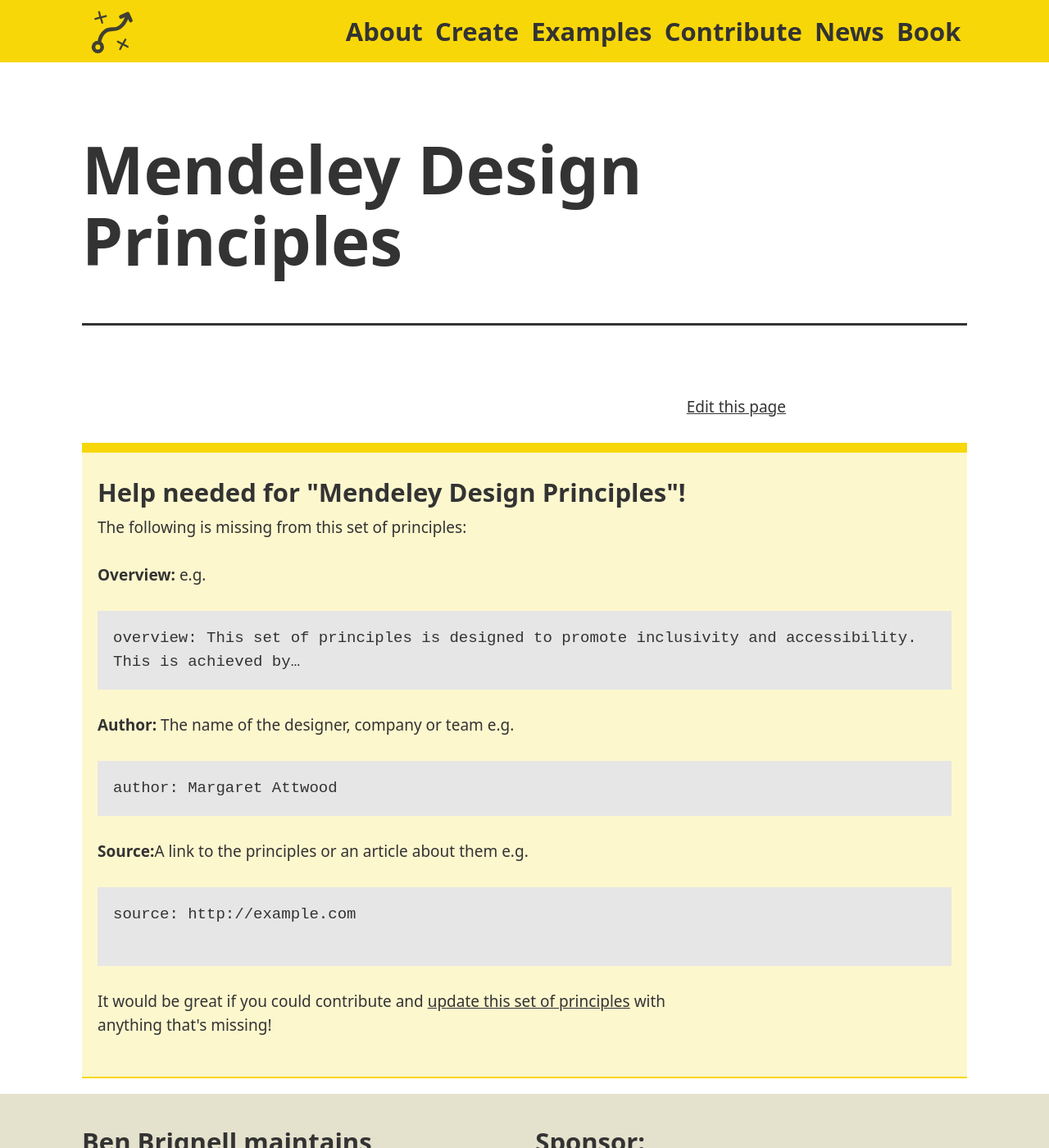
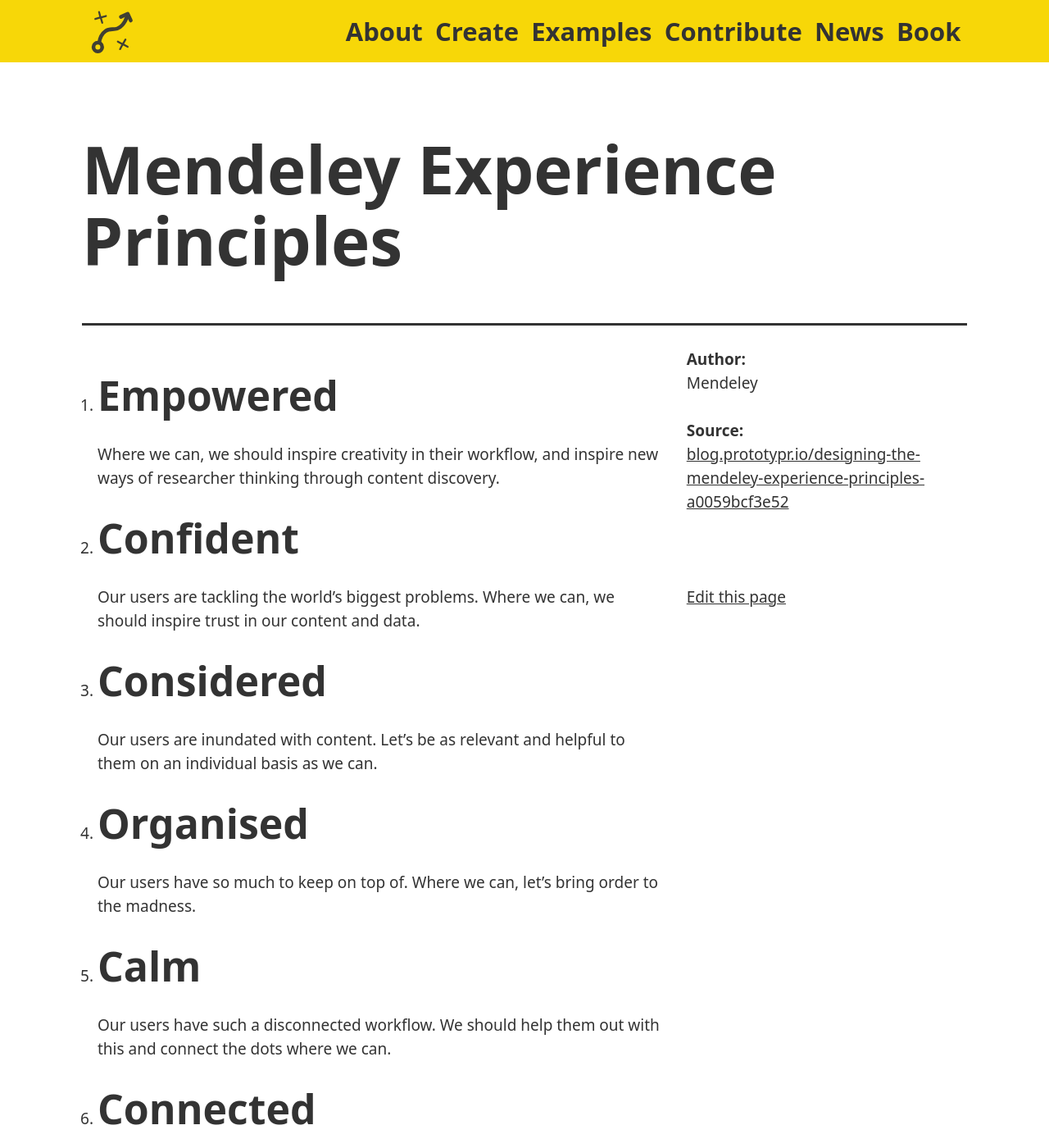
Before and after one commit to benbrignell/principles.design, a Jekyll site: the page built from _examples/mendeley-design-principles.md, in a window 1280 px wide and 1400 px high. Shown: the whole window at 82% size. Built offline with Jekyll 4.4.1, drawn with Linux system fonts in a browser that asks for light colours; some of the changed text lies outside the part shown.

Commit message:
fixed indenting and front matter array

```diff
--- a/_examples/mendeley-design-principles.md
+++ b/_examples/mendeley-design-principles.md
@@ -1,18 +1,24 @@
 ---
-layout: example
 title: Mendeley Experience Principles
 link: https://blog.prototypr.io/designing-the-mendeley-experience-principles-a0059bcf3e52
 author: Mendeley
-overview:
+principles:
 - principle: Empowered
-  summary: Where we can, we should inspire creativity in their workflow, and inspire new ways of researcher thinking through content discovery.
+  summary: |
+    Where we can, we should inspire creativity in their workflow, and inspire new ways of researcher thinking through content discovery.
 - principle: Confident
-  Our users are tackling the world’s biggest problems. Where we can, we should inspire trust in our content and data.
+  summary: |
+    Our users are tackling the world’s biggest problems. Where we can, we should inspire trust in our content and data.
 - principle: Considered
-  summary: Our users are inundated with content. Let’s be as relevant and helpful to them on an individual basis as we can.
+  summary: |
+    Our users are inundated with content. Let’s be as relevant and helpful to them on an individual basis as we can.
 - principle: Organised
-  summary: Our users have so much to keep on top of. Where we can, let’s bring order to the madness.
+  summary: |
+    Our users have so much to keep on top of. Where we can, let’s bring order to the madness.
 - principle: Calm
-  summary: Our users have such a disconnected workflow. We should help them out with this and connect the dots where we can.
+  summary: |
+    Our users have such a disconnected workflow. We should help them out with this and connect the dots where we can.
 - principle: Connected
-  summary: Our users should feel like they are ‘standing on the shoulders of giants’, that they’re part of a bigger picture, and that they can connect with people from across the world.
+  summary: |
+    Our users should feel like they are ‘standing on the shoulders of giants’, that they’re part of a bigger picture, and that they can connect with people from across the world.
+---
```
